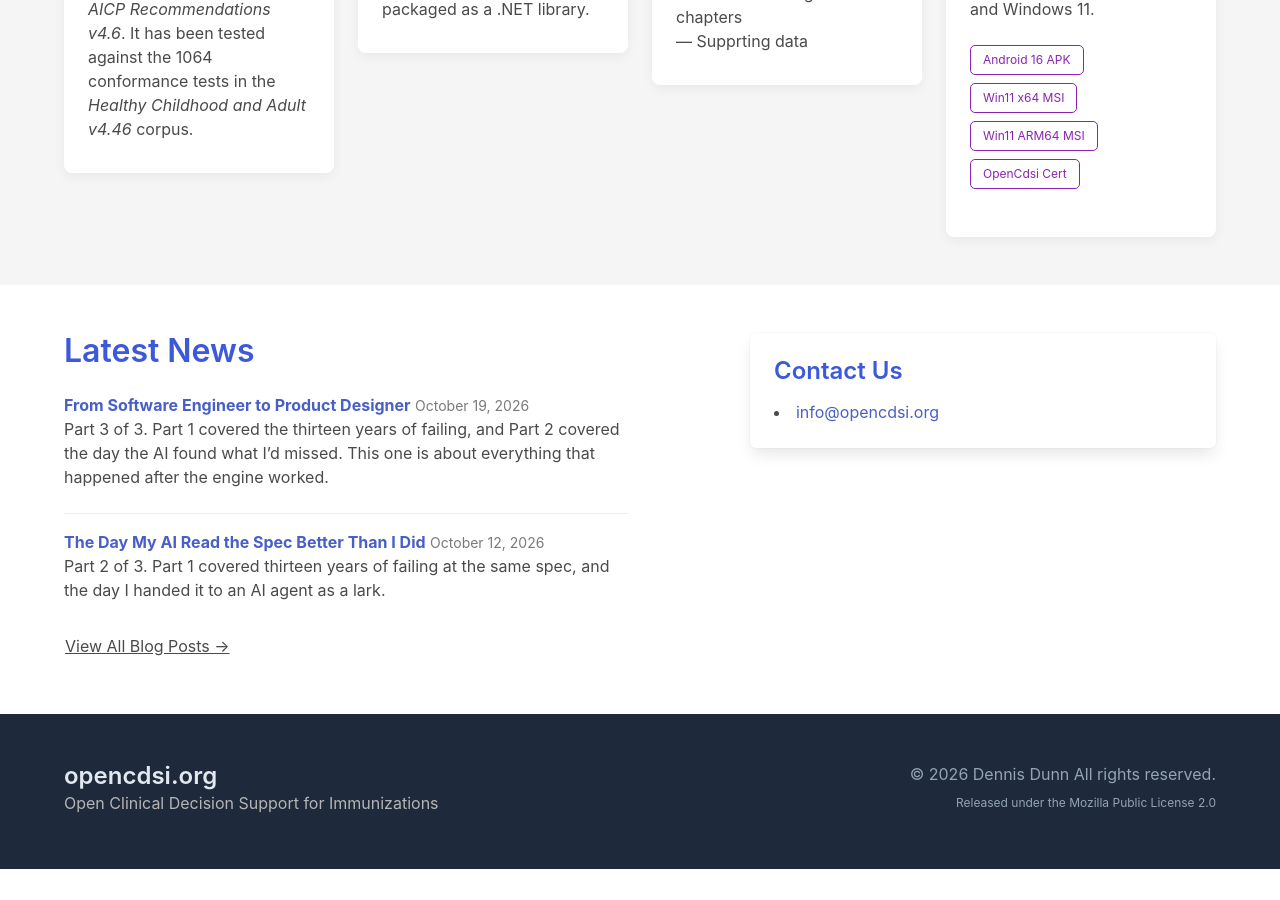
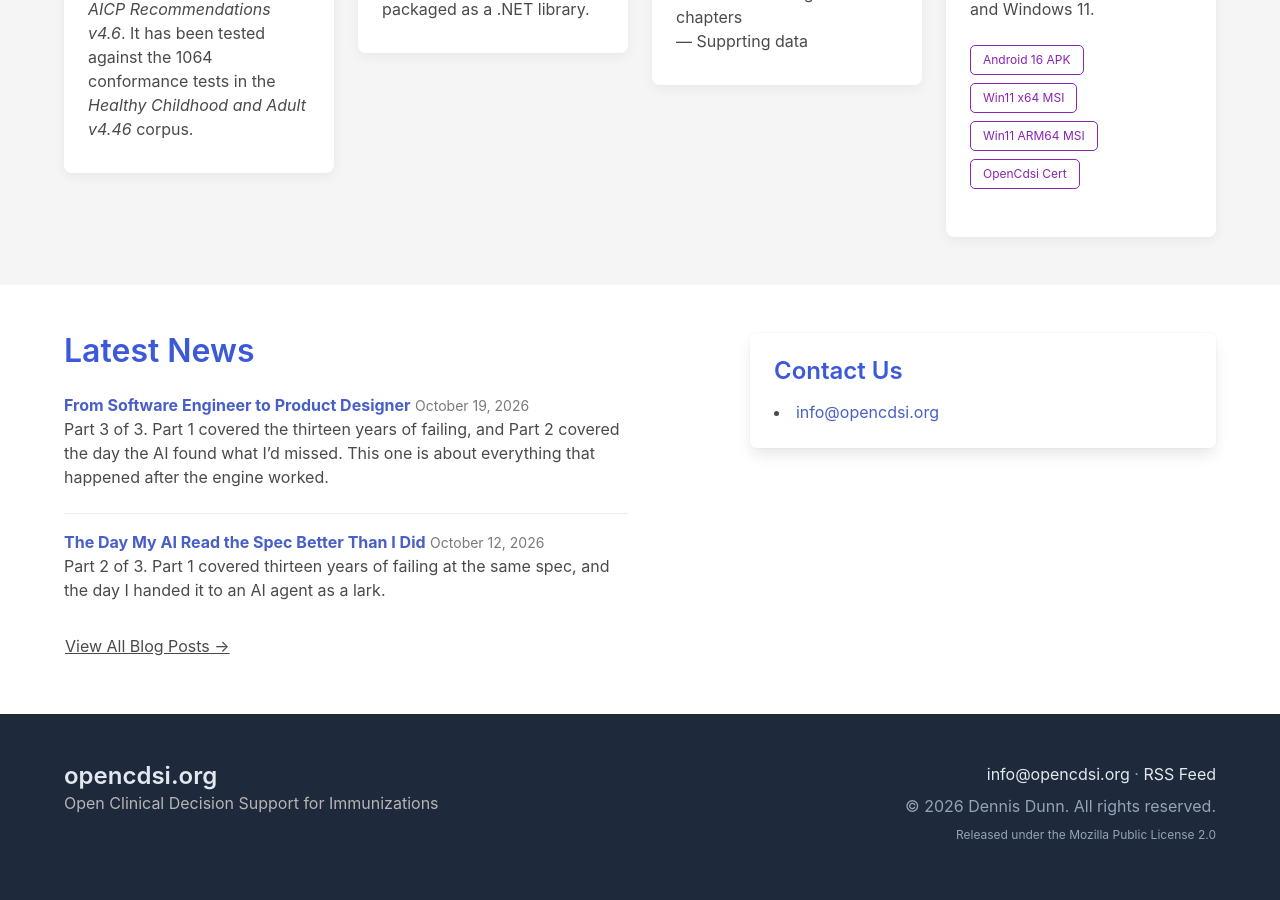
Before and after one commit to OpenCdsi/opencdsi.github.io, a Jekyll site: the page built from index.md, in a window 1280 px wide and 900 px high, scrolled down 1161 px. Built offline with Jekyll 4.4.1, drawn with Linux system fonts in a browser that asks for light colours; before the commit the page ends 2030 px from its top, so only the background shows below that.

Commit message:
Add email and feed links to footer; fix copyright line
Co-Authored-By: Claude Opus 5.5 <noreply@anthropic.com>

```diff
--- a/_includes/footer.html
+++ b/_includes/footer.html
@@ -10,7 +10,12 @@
           </p>
         </div>
         <div class="column is-6 has-text-right-tablet">
-          <p>&copy; 2026 {{ site.author | site.email }} All rights reserved.</p>
+          <p class="mb-2">
+            <a href="mailto:{{ site.email }}">{{ site.email }}</a>
+            &middot;
+            <a href="{{ '/feed.xml' | relative_url }}">RSS Feed</a>
+          </p>
+          <p>&copy; {{ 'now' | date: '%Y' }} {{ site.author }}. All rights reserved.</p>
           <p class="is-size-7 mt-2">Released under the Mozilla Public License 2.0</p>
         </div>
       </div>
```
